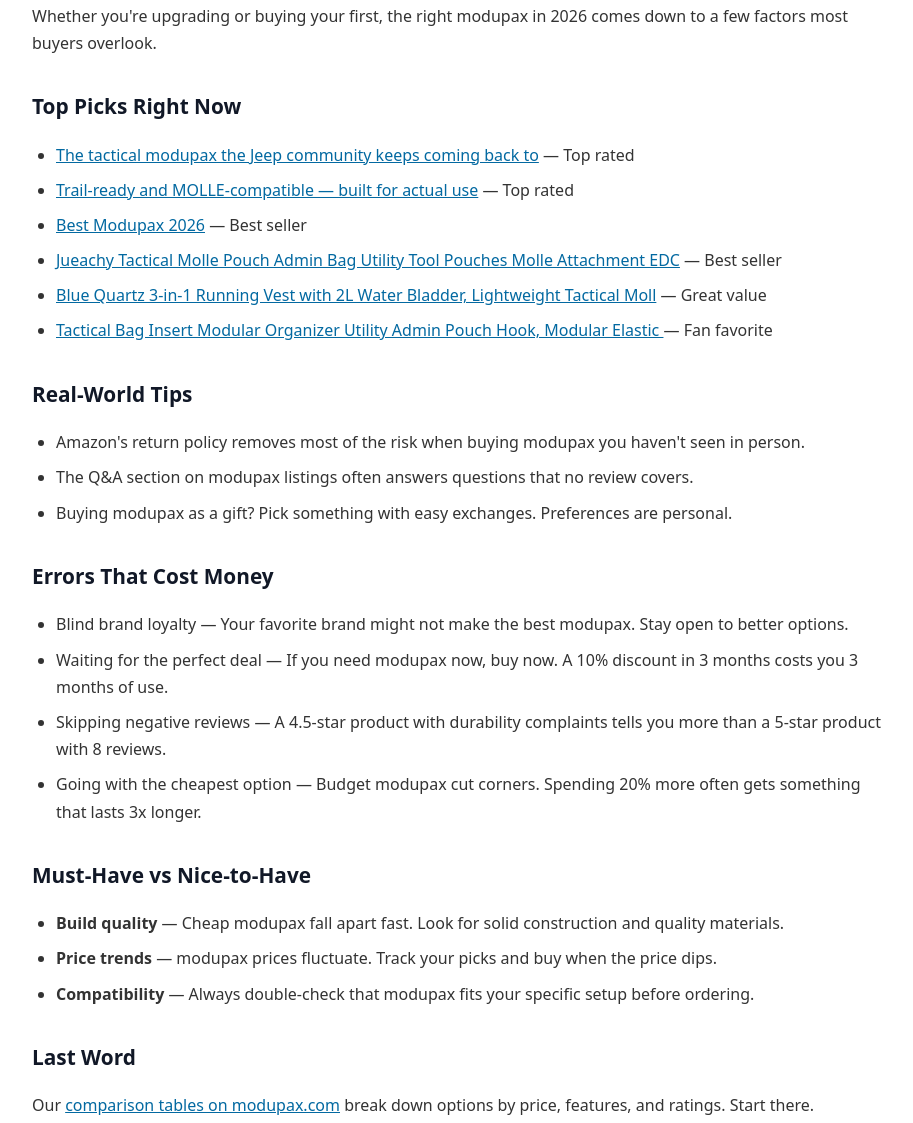
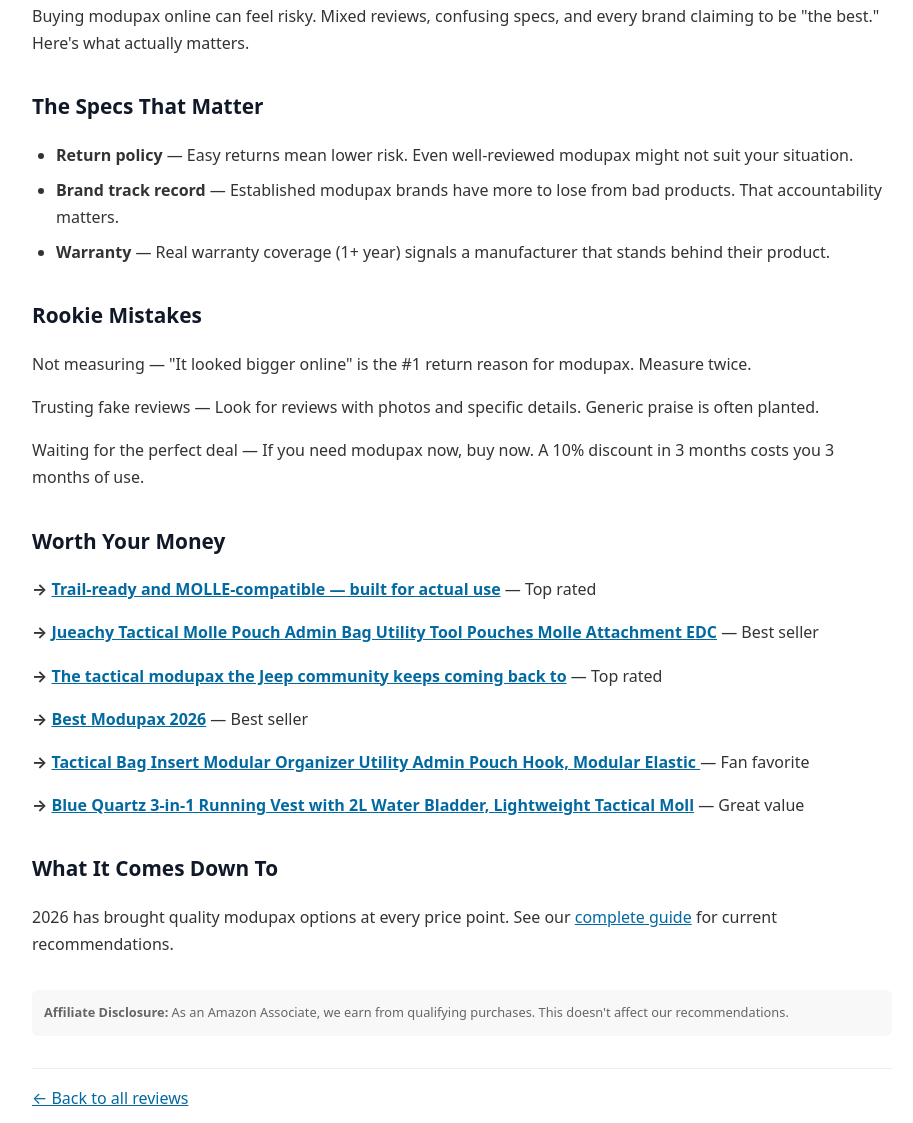
Before and after one commit to Brazenproducts/modupax.com, a plain HTML site: page modupax-what-wed-buy-2026.html in a window 1280 px wide. Shown: the part 204-1327 px from the top of the page, without its empty margins (178-1091 px from the left). Drawn offline with Linux system fonts and the light colour scheme.

Commit message:
Add: Modupax: What We'd Buy With Our Own Money

```diff
--- a/modupax-what-wed-buy-2026.html
+++ b/modupax-what-wed-buy-2026.html
@@ -5,44 +5,33 @@
 <title>Modupax: What We'd Buy With Our Own Money | modupax.com</title>
 <meta name="description" content="Practical modupax advice for 2026. Skip the marketing, get the facts.">
 <link rel="canonical" href="https://modupax.com/modupax-what-wed-buy-2026.html">
-<script type="application/ld+json">{"@context":"https://schema.org","@type":"Article","headline":"Modupax: What We'd Buy With Our Own Money","datePublished":"2026-08-03","dateModified":"2026-08-03","publisher":{"@type":"Organization","name":"modupax.com"}}</script>
+<script type="application/ld+json">{"@context":"https://schema.org","@type":"Article","headline":"Modupax: What We'd Buy With Our Own Money","datePublished":"2026-08-10","dateModified":"2026-08-10","publisher":{"@type":"Organization","name":"modupax.com"}}</script>
 <style>body{max-width:860px;margin:0 auto;padding:24px;font-family:system-ui,-apple-system,sans-serif;line-height:1.7;color:#333}h1{font-size:1.8rem;color:#1a1a1a;margin-bottom:.5rem}h2{font-size:1.3rem;color:#111827;margin-top:2rem}a{color:#0369a1}.date{color:#888;font-size:.85rem;margin-bottom:2rem}.back{margin-top:2rem;padding-top:1rem;border-top:1px solid #eee}p{margin:1rem 0}ul,ol{margin:1rem 0;padding-left:1.5rem}li{margin:.5rem 0}.disc{background:#f8f8f8;padding:12px;border-radius:6px;font-size:.8rem;color:#666;margin-top:2rem}</style>
 </head>
 <body>
 <p><a href="/">← modupax.com</a></p>
 <h1>Modupax: What We'd Buy With Our Own Money</h1>
 <p class="date">August 2026</p>
-<p>Whether you're upgrading or buying your first, the right modupax in 2026 comes down to a few factors most buyers overlook.</p>
-<h2>Top Picks Right Now</h2>
+<p>Buying modupax online can feel risky. Mixed reviews, confusing specs, and every brand claiming to be "the best." Here's what actually matters.</p>
+<h2>The Specs That Matter</h2>
 <ul>
-  <li><a href="https://www.amazon.com/dp/B0838Y2L8L?tag=brazenprodu01-20&utm_source=modupax.com&utm_medium=affiliate&utm_campaign=homepage">The tactical modupax the Jeep community keeps coming back to</a> — Top rated</li>
-  <li><a href="https://www.amazon.com/dp/B0CLLGHLFG?tag=brazenprodu01-20&utm_source=modupax.com&utm_medium=affiliate&utm_campaign=homepage">Trail-ready and MOLLE-compatible — built for actual use</a> — Top rated</li>
-  <li><a href="https://www.amazon.com/dp/B0838Y2L8L?tag=brazenprodu01-20&utm_source=modupax.com&utm_medium=affiliate&utm_campaign=homepage">Best Modupax 2026</a> — Best seller</li>
-  <li><a href="https://www.amazon.com/dp/B0CLLGHLFG?tag=brazenprodu01-20&utm_source=modupax.com&utm_medium=affiliate&utm_campaign=homepage">Jueachy Tactical Molle Pouch Admin Bag Utility Tool Pouches Molle Attachment EDC</a> — Best seller</li>
-  <li><a href="https://www.amazon.com/dp/B0GFM8FTCD?tag=brazenprodu01-20&utm_source=modupax.com&utm_medium=affiliate&utm_campaign=homepage">Blue Quartz 3-in-1 Running Vest with 2L Water Bladder, Lightweight Tactical Moll</a> — Great value</li>
-  <li><a href="https://www.amazon.com/dp/B0D6KKCVP5?tag=brazenprodu01-20&utm_source=modupax.com&utm_medium=affiliate&utm_campaign=homepage">Tactical Bag Insert Modular Organizer Utility Admin Pouch Hook, Modular Elastic </a> — Fan favorite</li>
+  <li><strong>Return policy</strong> — Easy returns mean lower risk. Even well-reviewed modupax might not suit your situation.</li>
+  <li><strong>Brand track record</strong> — Established modupax brands have more to lose from bad products. That accountability matters.</li>
+  <li><strong>Warranty</strong> — Real warranty coverage (1+ year) signals a manufacturer that stands behind their product.</li>
 </ul>
-<h2>Real-World Tips</h2>
-<ul>
-  <li>Amazon's return policy removes most of the risk when buying modupax you haven't seen in person.</li>
-  <li>The Q&A section on modupax listings often answers questions that no review covers.</li>
-  <li>Buying modupax as a gift? Pick something with easy exchanges. Preferences are personal.</li>
-</ul>
-<h2>Errors That Cost Money</h2>
-<ul>
-  <li>Blind brand loyalty — Your favorite brand might not make the best modupax. Stay open to better options.</li>
-  <li>Waiting for the perfect deal — If you need modupax now, buy now. A 10% discount in 3 months costs you 3 months of use.</li>
-  <li>Skipping negative reviews — A 4.5-star product with durability complaints tells you more than a 5-star product with 8 reviews.</li>
-  <li>Going with the cheapest option — Budget modupax cut corners. Spending 20% more often gets something that lasts 3x longer.</li>
-</ul>
-<h2>Must-Have vs Nice-to-Have</h2>
-<ul>
-  <li><strong>Build quality</strong> — Cheap modupax fall apart fast. Look for solid construction and quality materials.</li>
-  <li><strong>Price trends</strong> — modupax prices fluctuate. Track your picks and buy when the price dips.</li>
-  <li><strong>Compatibility</strong> — Always double-check that modupax fits your specific setup before ordering.</li>
-</ul>
-<h2>Last Word</h2>
-<p>Our <a href="/">comparison tables on modupax.com</a> break down options by price, features, and ratings. Start there.</p>
+<h2>Rookie Mistakes</h2>
+<p>Not measuring — "It looked bigger online" is the #1 return reason for modupax. Measure twice.</p>
+<p>Trusting fake reviews — Look for reviews with photos and specific details. Generic praise is often planted.</p>
+<p>Waiting for the perfect deal — If you need modupax now, buy now. A 10% discount in 3 months costs you 3 months of use.</p>
+<h2>Worth Your Money</h2>
+<p><strong>→ <a href="https://www.amazon.com/dp/B0CLLGHLFG?tag=brazenprodu01-20&utm_source=modupax.com&utm_medium=affiliate&utm_campaign=homepage">Trail-ready and MOLLE-compatible — built for actual use</a></strong> — Top rated</p>
+<p><strong>→ <a href="https://www.amazon.com/dp/B0CLLGHLFG?tag=brazenprodu01-20&utm_source=modupax.com&utm_medium=affiliate&utm_campaign=homepage">Jueachy Tactical Molle Pouch Admin Bag Utility Tool Pouches Molle Attachment EDC</a></strong> — Best seller</p>
+<p><strong>→ <a href="https://www.amazon.com/dp/B0838Y2L8L?tag=brazenprodu01-20&utm_source=modupax.com&utm_medium=affiliate&utm_campaign=homepage">The tactical modupax the Jeep community keeps coming back to</a></strong> — Top rated</p>
+<p><strong>→ <a href="https://www.amazon.com/dp/B0838Y2L8L?tag=brazenprodu01-20&utm_source=modupax.com&utm_medium=affiliate&utm_campaign=homepage">Best Modupax 2026</a></strong> — Best seller</p>
+<p><strong>→ <a href="https://www.amazon.com/dp/B0D6KKCVP5?tag=brazenprodu01-20&utm_source=modupax.com&utm_medium=affiliate&utm_campaign=homepage">Tactical Bag Insert Modular Organizer Utility Admin Pouch Hook, Modular Elastic </a></strong> — Fan favorite</p>
+<p><strong>→ <a href="https://www.amazon.com/dp/B0GFM8FTCD?tag=brazenprodu01-20&utm_source=modupax.com&utm_medium=affiliate&utm_campaign=homepage">Blue Quartz 3-in-1 Running Vest with 2L Water Bladder, Lightweight Tactical Moll</a></strong> — Great value</p>
+<h2>What It Comes Down To</h2>
+<p>2026 has brought quality modupax options at every price point. See our <a href="/">complete guide</a> for current recommendations.</p>
 
 <div class="disc"><strong>Affiliate Disclosure:</strong> As an Amazon Associate, we earn from qualifying purchases. This doesn't affect our recommendations.</div>
 <div class="back"><a href="/">← Back to all reviews</a></div>
```
Also changed, not shown: best-modupax-without-overpaying.html (+1 -0 lines), how-to-pick-modupax-2026.html (+1 -0 lines), index.html (+1 -0 lines), modupax-buyers-handbook-2026.html (+1 -0 lines), modupax-buying-guide-2026.html (+1 -0 lines), modupax-compared-2026.html (+1 -0 lines), modupax-explained-2026.html (+1 -0 lines), modupax-guide-2026.html (+1 -0 lines), modupax-practical-guide-2026.html (+1 -0 lines), modupax-reviewed-2026.html (+1 -0 lines), modupax-what-buyers-need-2026.html (+1 -0 lines), modupax-worth-the-upgrade-2026.html (+1 -0 lines), smart-modupax-shopping-2026.html (+1 -0 lines), truth-about-modupax-2026.html (+1 -0 lines), 1 more files.
